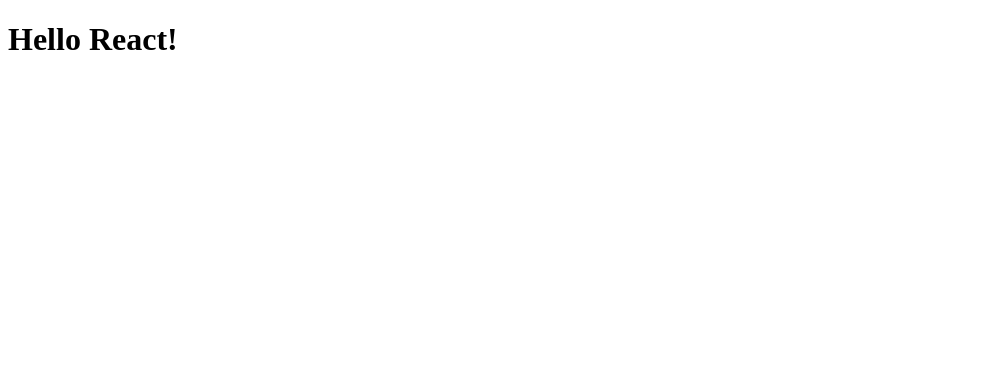
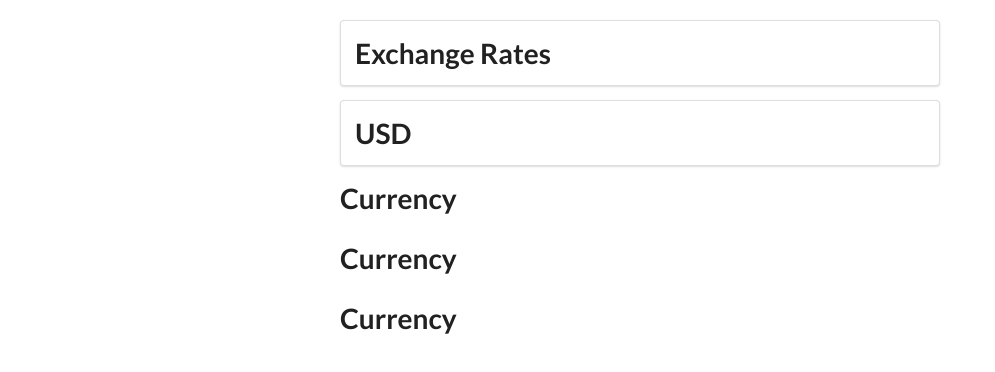
Before and after one commit to arvindeva/currency-exercise, a React (Create React App) app: page / in a window 1280 px wide. Shown: the top 372 px of the page, without its empty margins (0-995 px from the left). Built offline with nearby package versions, Linux system fonts and the light colour scheme.

Commit message:
add base components

```diff
--- a/package.json
+++ b/package.json
@@ -3,9 +3,12 @@
   "version": "0.1.0",
   "private": true,
   "dependencies": {
+    "axios": "^0.18.0",
     "react": "^16.8.6",
     "react-dom": "^16.8.6",
-    "react-scripts": "2.1.8"
+    "react-scripts": "2.1.8",
+    "semantic-ui-css": "^2.4.1",
+    "styled-components": "^4.2.0"
   },
   "scripts": {
     "start": "react-scripts start",
--- a/src/components/App.js
+++ b/src/components/App.js
@@ -1,9 +1,30 @@
 import React from 'react';
+import styled from 'styled-components';
 
-const App = () => {
-  return (
-    <h1>Hello React!</h1>
-  )
+import Title from './Title';
+import BaseCurrency from './BaseCurrency';
+import CurrencyList from './CurrencyList';
+
+const StyledApp = styled.div`
+  max-width: 600px;
+  margin: 0 auto;
+  margin-top: 20px;
+`;
+
+class App extends React.Component {
+  state = {
+    isLoading: false
+  };
+
+  render() {
+    return (
+      <StyledApp>
+        <Title />
+        <BaseCurrency />
+        <CurrencyList />
+      </StyledApp>
+    );
+  }
 }
 
 export default App;
--- /dev/null
+++ b/src/components/BaseCurrency.js
@@ -0,0 +1,11 @@
+import React from 'react';
+
+const BaseCurrency = props => {
+  return (
+    <div className="ui segment">
+      <h1>USD</h1>
+    </div>
+  );
+};
+
+export default BaseCurrency;
--- /dev/null
+++ b/src/components/Currency.js
@@ -0,0 +1,9 @@
+import React from 'react';
+
+const Currency = props => {
+  return (
+    <h1>Currency</h1>
+  )
+}
+
+export default Currency;
--- /dev/null
+++ b/src/components/CurrencyList.js
@@ -0,0 +1,14 @@
+import React from 'react';
+import Currency from './Currency';
+
+const CurrencyList = props => {
+  return (
+    <div>
+      <Currency />
+      <Currency />
+      <Currency />
+    </div>
+  );
+};
+
+export default CurrencyList;
--- /dev/null
+++ b/src/components/Title.js
@@ -0,0 +1,11 @@
+import React from 'react';
+
+const Title = props => {
+  return (
+    <div className="ui segment">
+      <h1>Exchange Rates</h1>
+    </div>
+  );
+};
+
+export default Title;
--- a/src/index.js
+++ b/src/index.js
@@ -1,5 +1,6 @@
 import React from 'react';
 import ReactDOM from 'react-dom';
+import 'semantic-ui-css/semantic.min.css'
 
 import App from './components/App';
 
```
Also changed, not shown: 1 other file (tests, documents, lock files or other folders).
